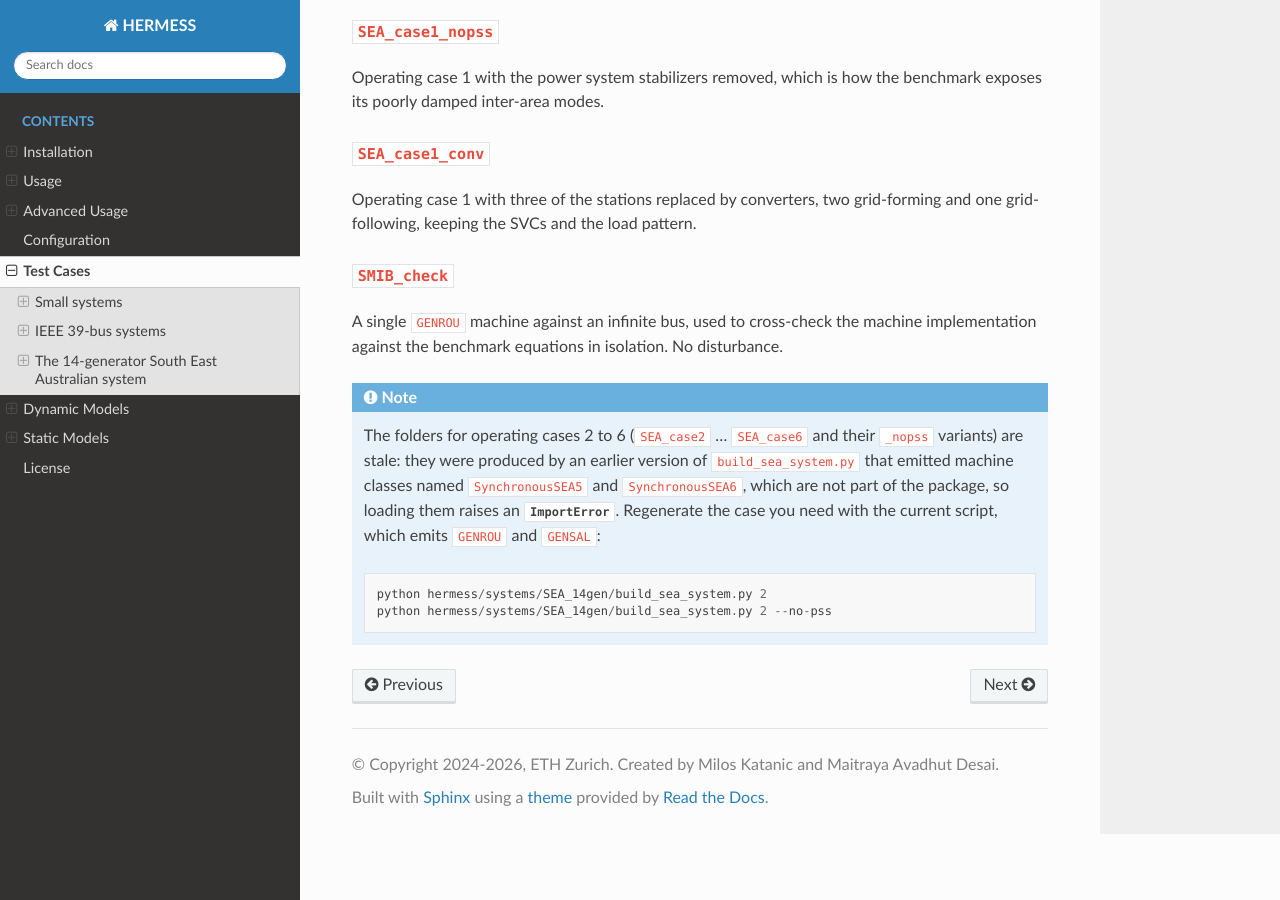
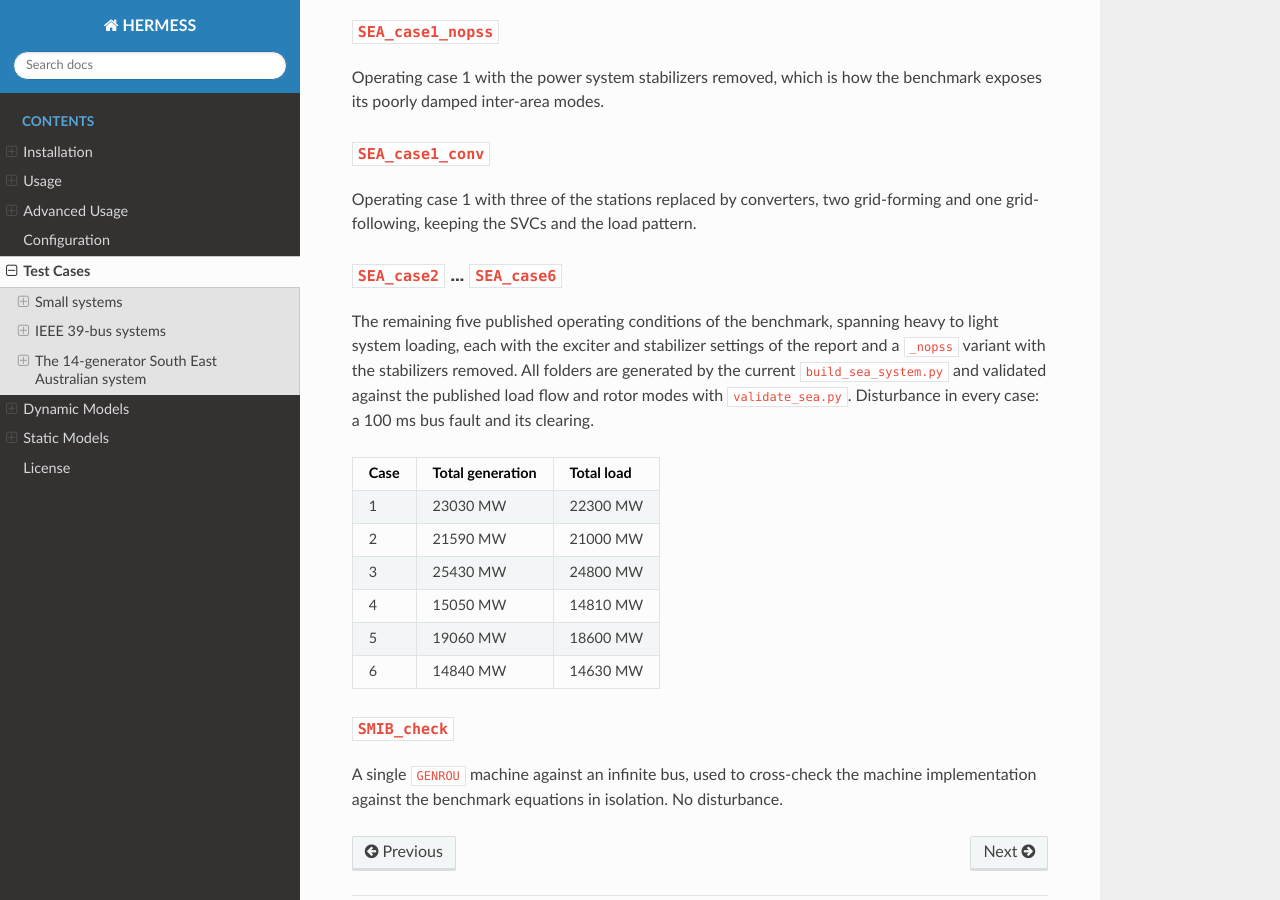
Before and after one commit to maitrayadesai/hermess, a Sphinx documentation site: the page built from docs/source/cases.rst, in a window 1280 px wide and 900 px high, scrolled down 3601 px. Built offline with Sphinx 7.4.7 and the Read the Docs theme 3.1.0, drawn with Linux system fonts in a browser that asks for light colours.

Commit message:
Regenerate the SEA operating cases 2 to 6
The ten case folders were produced by an earlier build_sea_system.py that
emitted machine classes named SynchronousSEA5/6, which are not part of the
package, so none of them loaded. Regenerated with the current script (the
only content change is GENSAL/GENROU replacing those names), all ten now
simulate, and validate_sea.py matches the published load flow and rotor
modes at the same accuracy as case 1: mode frequencies within 0.016 rad/s
and damping ratios within 0.002 of the report tables, except one mode of
case 3 without stabilizers at 0.248 rad/s and 0.007. The test-case page now
documents the cases instead of marking them stale.

```diff
--- a/docs/source/cases.rst
+++ b/docs/source/cases.rst
@@ -155,21 +155,30 @@ benchmark exposes its poorly damped inter-area modes.
 Operating case 1 with three of the stations replaced by converters, two
 grid-forming and one grid-following, keeping the SVCs and the load pattern.
 
+``SEA_case2`` ... ``SEA_case6``
+^^^^^^^^^^^^^^^^^^^^^^^^^^^^^^^
+
+The remaining five published operating conditions of the benchmark, spanning
+heavy to light system loading, each with the exciter and stabilizer settings of
+the report and a ``_nopss`` variant with the stabilizers removed. All folders
+are generated by the current ``build_sea_system.py`` and validated against the
+published load flow and rotor modes with ``validate_sea.py``. Disturbance in
+every case: a 100 ms bus fault and its clearing.
+
+===== ==================== =============
+Case  Total generation      Total load
+===== ==================== =============
+1     23030 MW             22300 MW
+2     21590 MW             21000 MW
+3     25430 MW             24800 MW
+4     15050 MW             14810 MW
+5     19060 MW             18600 MW
+6     14840 MW             14630 MW
+===== ==================== =============
+
 ``SMIB_check``
 ^^^^^^^^^^^^^^
 
 A single ``GENROU`` machine against an infinite bus, used to cross-check the
 machine implementation against the benchmark equations in isolation. No
 disturbance.
-
-.. note::
-
-   The folders for operating cases 2 to 6 (``SEA_case2`` ... ``SEA_case6`` and
-   their ``_nopss`` variants) are stale: they were produced by an earlier version
-   of ``build_sea_system.py`` that emitted machine classes named
-   ``SynchronousSEA5`` and ``SynchronousSEA6``, which are not part of the
-   package, so loading them raises an :class:`ImportError`. Regenerate the case
-   you need with the current script, which emits ``GENROU`` and ``GENSAL``::
-
-      python hermess/systems/SEA_14gen/build_sea_system.py 2
-      python hermess/systems/SEA_14gen/build_sea_system.py 2 --no-pss
```
Also changed, not shown: 10 other files.
